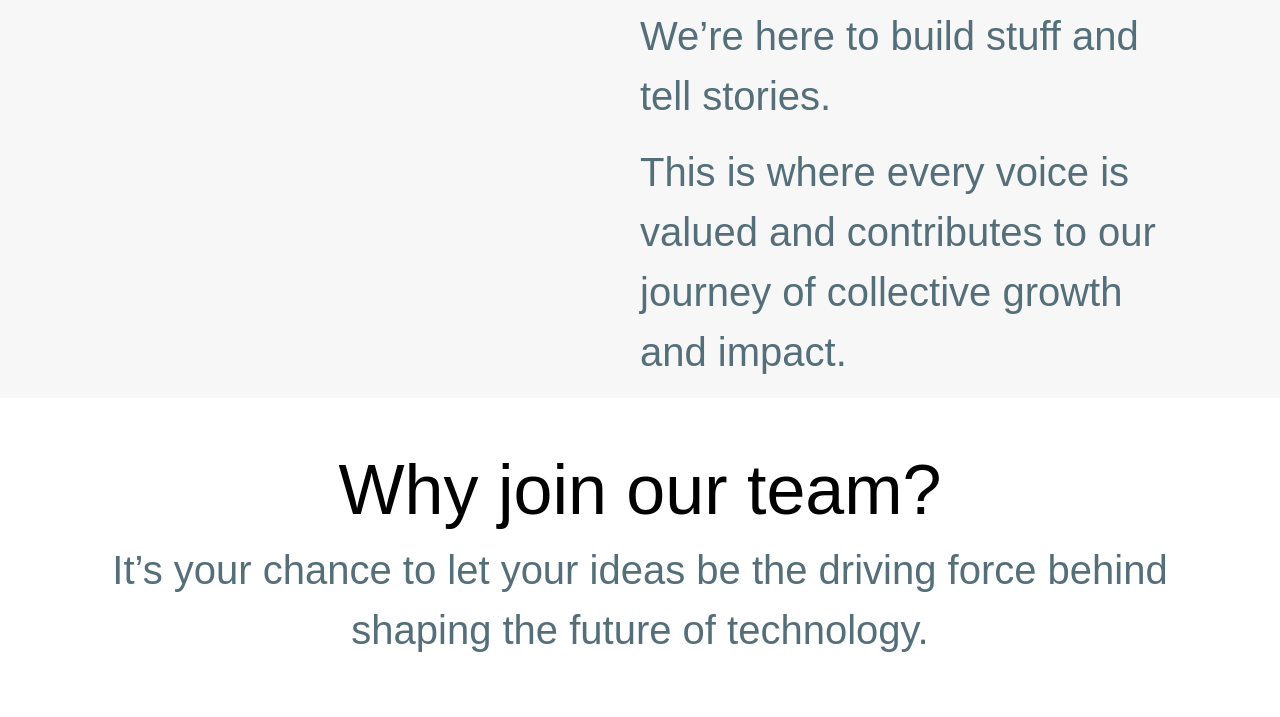
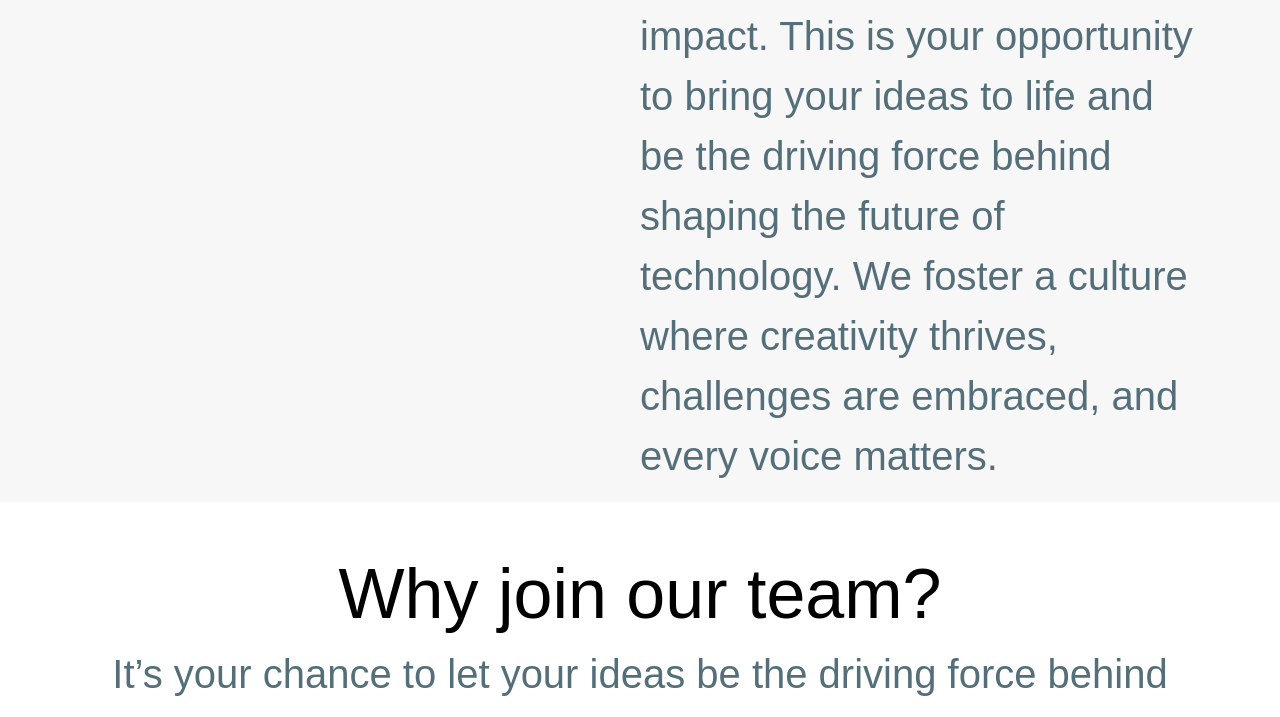
Before and after one commit to duhsmostafa/mogo, a plain HTML site: page index.html in a window 1280 px wide. Shown: the part 267-984 px from the top of the page. Drawn offline with nearby package versions, Linux system fonts and the light colour scheme; no server answers; a web font is replaced by a local one.

Commit message:
why you join us......,..

```diff
--- a/index.html
+++ b/index.html
@@ -81,10 +81,8 @@
                 <h2>Our Culture</h2>
             </div>
             <div class="paragraph">
-                <p>A small sea of handpicked people with oceanic dreams. We’re here to build stuff and tell stories.
+                <p>At Mogo, we believe in innovation, collaboration, and impact. This is your opportunity to bring your ideas to life and be the driving force behind shaping the future of technology. We foster a culture where creativity thrives, challenges are embraced, and every voice matters.
                 </p>
-                <p>This is where every voice is valued and contributes to our journey of collective growth and
-                    impact.</p>
             </div>
         </div>
     </div>
```
Also changed, not shown: Untitled-1.png (added).
